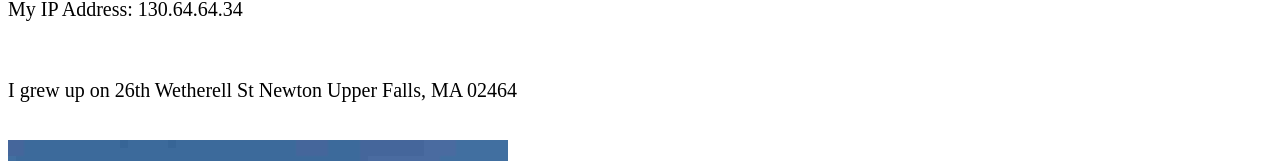
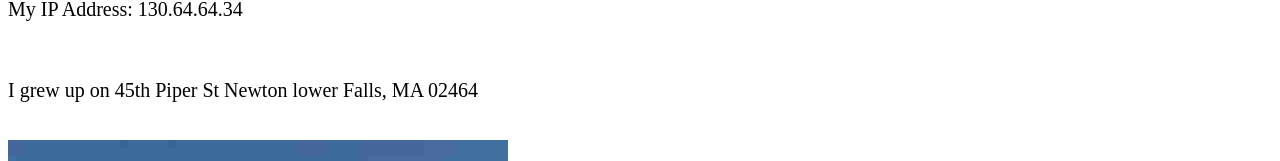
Before and after one commit to atrini020/HW1, a plain HTML site: page index.html in a window 1280 px wide. Shown: the part 578-739 px from the top of the page. Drawn offline with Linux system fonts and the light colour scheme.

Commit message:
Update index.html

```diff
--- a/index.html
+++ b/index.html
@@ -13,7 +13,7 @@
         <br>
         <p style='font-size:20px;'>My IP Address: 130.64.64.34</p>
         <br>
-        <p style='font-size:20px;'>I grew up on 26th Wetherell St Newton Upper Falls, MA 02464</p>
+        <p style='font-size:20px;'>I grew up on 45th Piper St Newton lower Falls, MA 02464</p>
         <br>
         <img src= "Ocean.jpg" align='left'>
         <p style='font-size:20px;'> My favorite place is the beaches in Puerto Rico. It is one of my favorite places to go because
```
